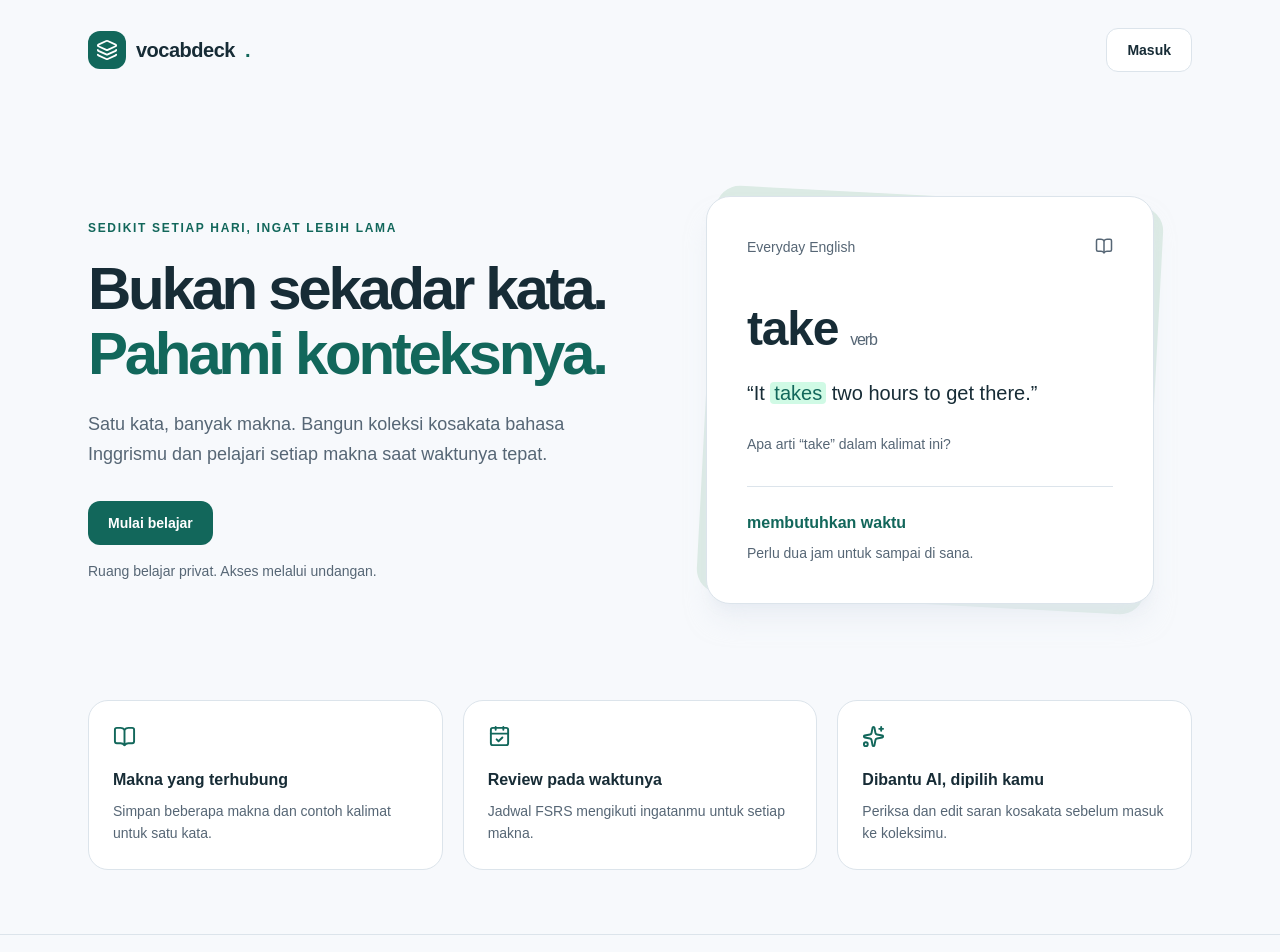
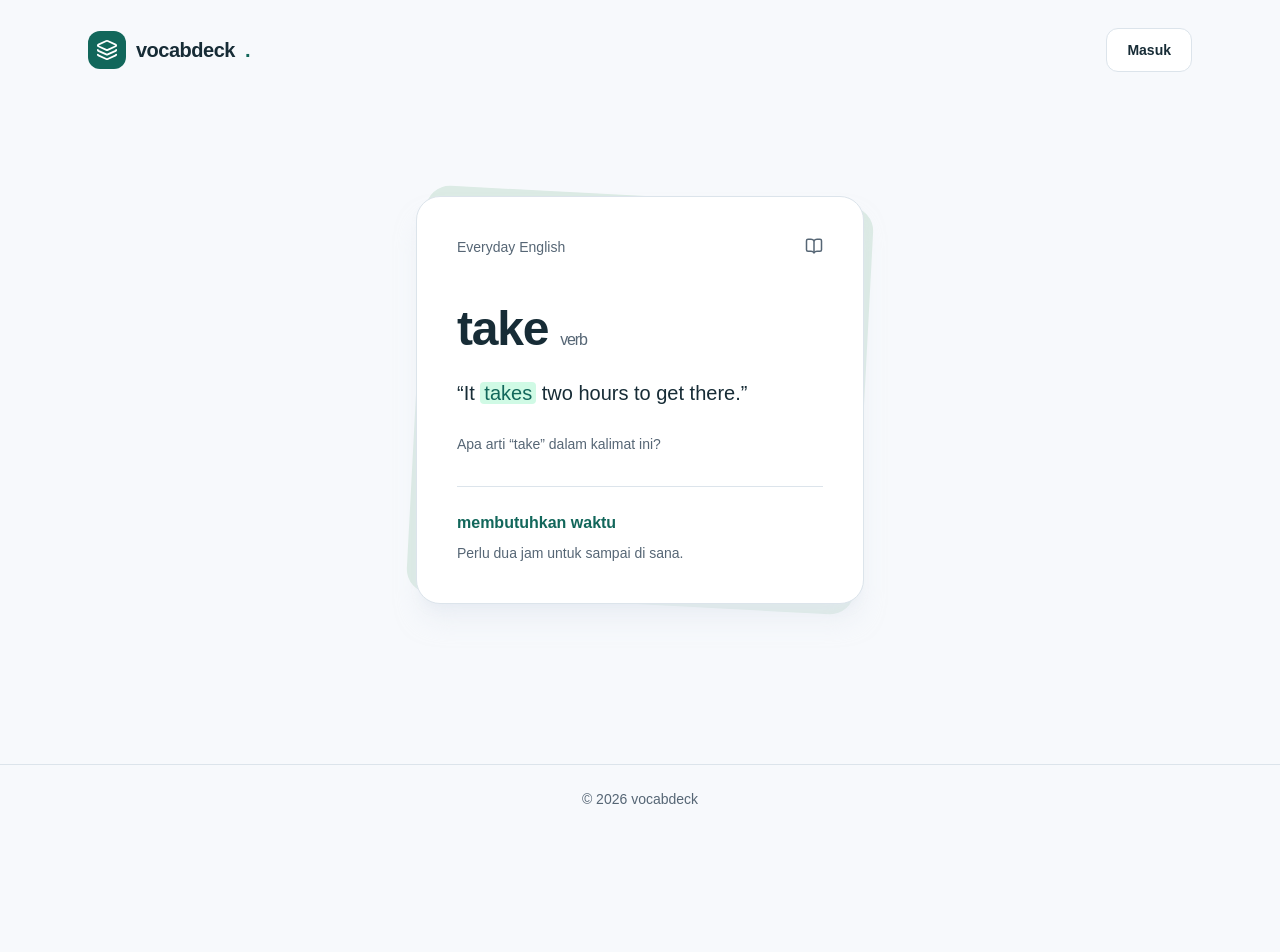
Before and after one commit to dnngw/vocabdeck, a Next.js app: page / in a window 1280 px wide. Shown: the top 952 px of the page. After the commit the page ends 833 px from the top, so only its background shows below. Built offline with nearby package versions, Linux system fonts and the light colour scheme.

Commit message:
(refactor): changed some design on homepage

```diff
--- a/src/app/page.tsx
+++ b/src/app/page.tsx
@@ -12,27 +12,8 @@ export default function Home() {
         </Button>
       </header>
       <main className="mx-auto max-w-6xl px-6 pb-16">
-        <div className="grid items-center gap-14 py-16 lg:grid-cols-2 lg:py-24">
-          <section>
-            <p className="eyebrow mb-5">
-              Sedikit setiap hari, ingat lebih lama
-            </p>
-            <h1 className="text-5xl leading-[1.08] font-bold tracking-[-.055em] sm:text-6xl">
-              Bukan sekadar kata.
-              <br />
-              <span className="text-primary">Pahami konteksnya.</span>
-            </h1>
-            <p className="mt-6 max-w-lg text-lg leading-relaxed text-muted-foreground">
-              Satu kata, banyak makna. Bangun koleksi kosakata bahasa Inggrismu
-              dan pelajari setiap makna saat waktunya tepat.
-            </p>
-            <Button asChild className="mt-8">
-              <Link href="/dashboard">Mulai belajar</Link>
-            </Button>
-            <p className="mt-4 text-sm text-muted-foreground">
-              Ruang belajar privat. Akses melalui undangan.
-            </p>
-          </section>
+        <div className="grid items-center gap-14 py-16 lg:grid-cols-1 lg:py-24">
+
           <section
             aria-label="Contoh kartu kontekstual"
             className="relative mx-auto w-full max-w-md"
@@ -68,36 +49,10 @@ export default function Home() {
             </div>
           </section>
         </div>
-        <div className="grid gap-5 md:grid-cols-3">
-          {[
-            {
-              icon: BookOpen,
-              title: "Makna yang terhubung",
-              text: "Simpan beberapa makna dan contoh kalimat untuk satu kata.",
-            },
-            {
-              icon: CalendarCheck,
-              title: "Review pada waktunya",
-              text: "Jadwal FSRS mengikuti ingatanmu untuk setiap makna.",
-            },
-            {
-              icon: Sparkles,
-              title: "Dibantu AI, dipilih kamu",
-              text: "Periksa dan edit saran kosakata sebelum masuk ke koleksimu.",
-            },
-          ].map(({ icon: Icon, title, text }) => (
-            <article key={title} className="panel">
-              <Icon className="mb-5 text-primary" size={23} />
-              <h2 className="font-semibold">{title}</h2>
-              <p className="mt-2 text-sm leading-relaxed text-muted-foreground">
-                {text}
-              </p>
-            </article>
-          ))}
-        </div>
+
       </main>
       <footer className="border-t border-border px-6 py-6 text-center text-sm text-muted-foreground">
-        Vocabdeck · Satu konteks baru setiap hari.
+       <p>&copy; {new Date().getFullYear()} vocabdeck</p>
       </footer>
     </div>
   );
```
